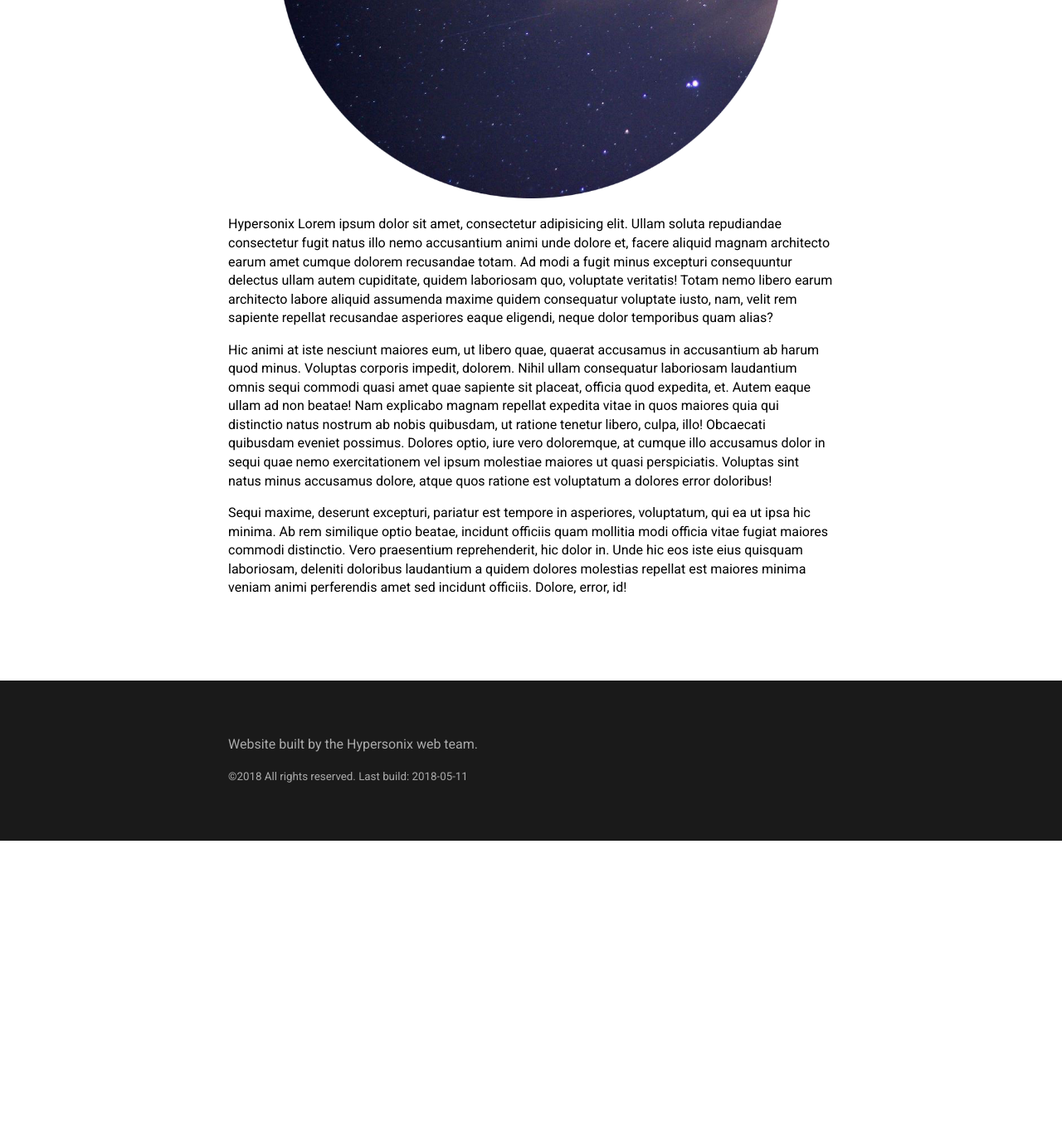
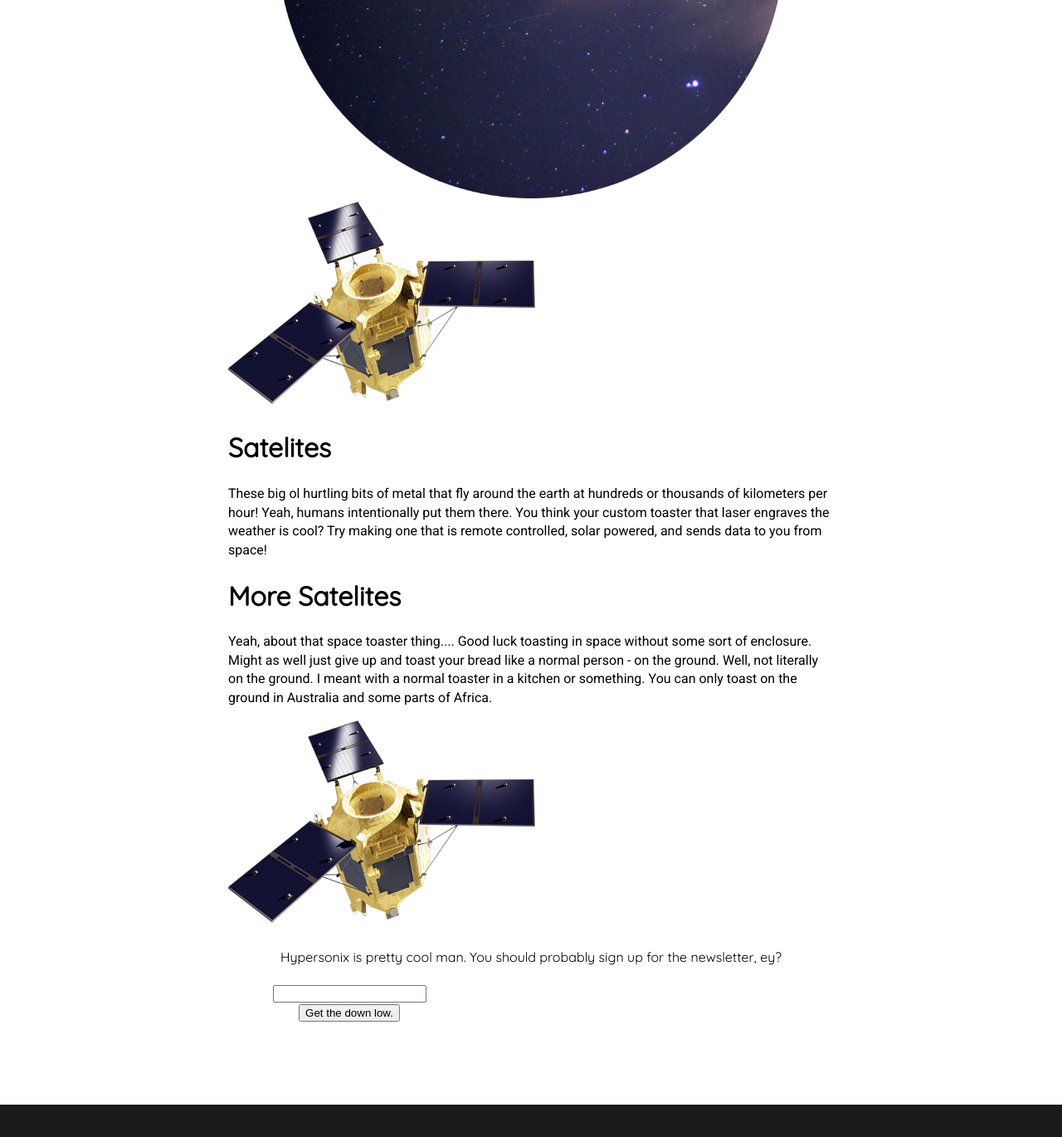
Before and after one commit to CemraJC/hypersonix-web, a Jekyll site: the page built from index.html, in a window 1280 px wide and 1400 px high, scrolled down 851 px. Shown: the top 1370 px of the window at 83% size. Built offline with Jekyll 4.4.1, drawn with Linux system fonts in a browser that asks for light colours; before the commit the page ends 1864 px from its top, so only the background shows below that.

Commit message:
Added more markup for index page

```diff
--- a/index.html
+++ b/index.html
@@ -17,13 +17,26 @@
 
 <!-- Some content -->
 
-<p>
-	Hypersonix Lorem ipsum dolor sit amet, consectetur adipisicing elit. Ullam soluta repudiandae consectetur fugit natus illo nemo accusantium animi unde dolore et, facere aliquid magnam architecto earum amet cumque dolorem recusandae totam. Ad modi a fugit minus excepturi consequuntur delectus ullam autem cupiditate, quidem laboriosam quo, voluptate veritatis! Totam nemo libero earum architecto labore aliquid assumenda maxime quidem consequatur voluptate iusto, nam, velit rem sapiente repellat recusandae asperiores eaque eligendi, neque dolor temporibus quam alias?
-</p>
+<div class="image-block">
+	<img src="{{site.baseurl}}/img/satelite.png" alt="A picture of a satelite">
+	<div class="text">
+		<h1>Satelites</h1>
+		<p>These big ol hurtling bits of metal that fly around the earth at hundreds or thousands of kilometers per hour! Yeah, humans intentionally put them there. You think your custom toaster that laser engraves the weather is cool? Try making one that is remote controlled, solar powered, and sends data to you from space!</p>
+	</div>
+</div>
 
-<p>
-	Hic animi at iste nesciunt maiores eum, ut libero quae, quaerat accusamus in accusantium ab harum quod minus. Voluptas corporis impedit, dolorem. Nihil ullam consequatur laboriosam laudantium omnis sequi commodi quasi amet quae sapiente sit placeat, officia quod expedita, et. Autem eaque ullam ad non beatae! Nam explicabo magnam repellat expedita vitae in quos maiores quia qui distinctio natus nostrum ab nobis quibusdam, ut ratione tenetur libero, culpa, illo! Obcaecati quibusdam eveniet possimus. Dolores optio, iure vero doloremque, at cumque illo accusamus dolor in sequi quae nemo exercitationem vel ipsum molestiae maiores ut quasi perspiciatis. Voluptas sint natus minus accusamus dolore, atque quos ratione est voluptatum a dolores error doloribus!
-</p>
-<p>
-	Sequi maxime, deserunt excepturi, pariatur est tempore in asperiores, voluptatum, qui ea ut ipsa hic minima. Ab rem similique optio beatae, incidunt officiis quam mollitia modi officia vitae fugiat maiores commodi distinctio. Vero praesentium reprehenderit, hic dolor in. Unde hic eos iste eius quisquam laboriosam, deleniti doloribus laudantium a quidem dolores molestias repellat est maiores minima veniam animi perferendis amet sed incidunt officiis. Dolore, error, id!
-</p>
+<div class="image-block">
+	<div class="text">
+		<h1>More Satelites</h1>
+		<p>Yeah, about that space toaster thing.... Good luck toasting in space without some sort of enclosure. Might as well just give up and toast your bread like a normal person - on the ground. Well, not literally on the ground. I meant with a normal toaster in a kitchen or something. You can only toast on the ground in Australia and some parts of Africa.</p>
+	</div>
+	<img src="{{site.baseurl}}/img/satelite.png" alt="A picture of a satelite">
+</div>
+
+<div class="text-block centered">
+	<h4>Hypersonix is pretty cool man. You should probably sign up for the newsletter, ey?</h4>
+	<form action="mailchimp" method="POST">
+		<input type="email" name="news-email">
+		<button>Get the down low.</button>
+	</form>
+</div>
```
Also changed, not shown: _layouts/page.html (+7 -0 lines).
